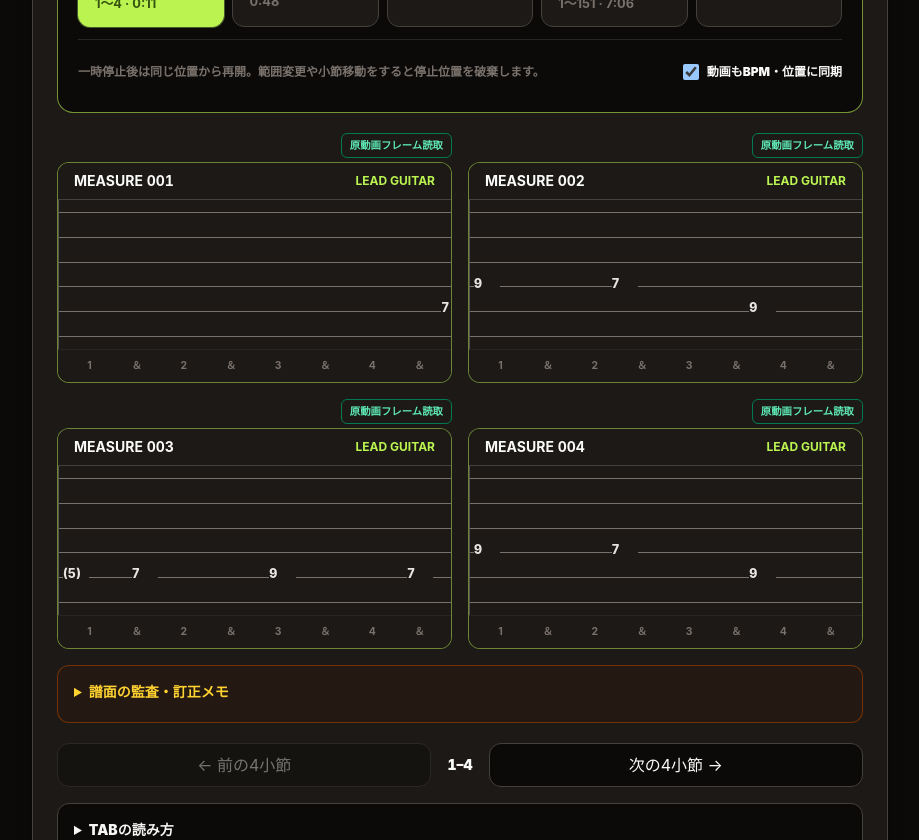
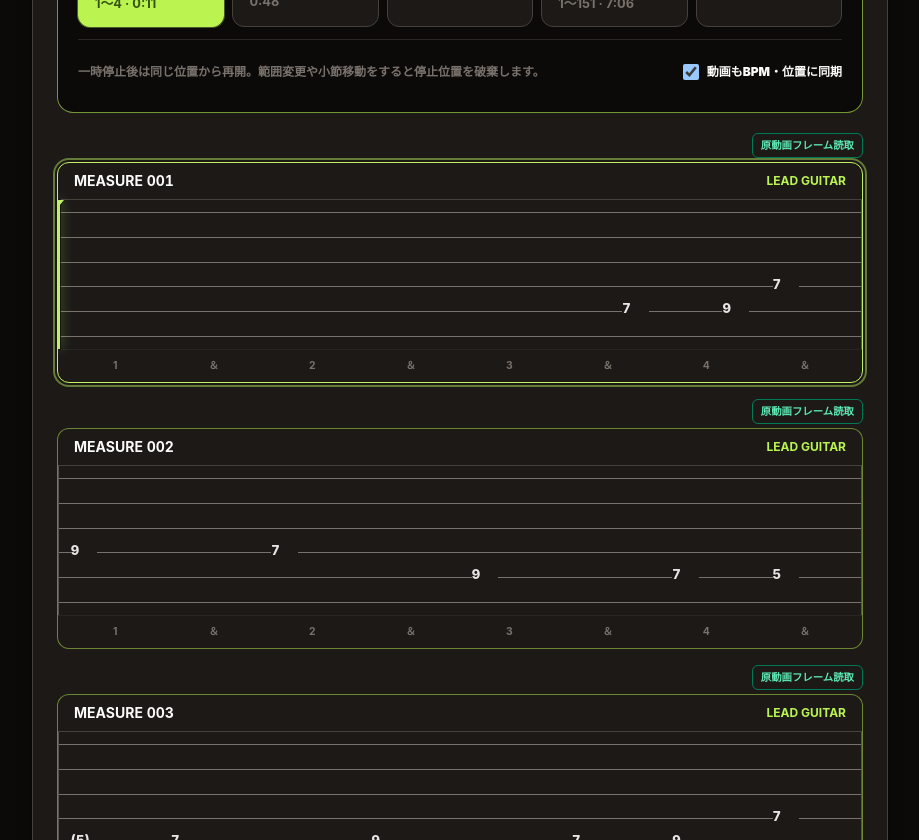
Before and after one commit to KTN44295080/fret-step-trainer, a Next.js app: page / in a window 1280 px wide. Shown: the part 1960-2800 px from the top of the page, without its empty margins (0-919 px from the left). Built offline with nearby package versions, Linux system fonts and the light colour scheme.

Commit message:
Fix life-over chorus timing and tab layout

```diff
--- a/app/globals.css
+++ b/app/globals.css
@@ -54,9 +54,9 @@ iframe:focus-visible {
 .tab-measure {
   position: relative;
   display: grid;
-  grid-template-columns: repeat(16, minmax(2.15rem, 1fr));
+  grid-template-columns: repeat(16, minmax(0, 1fr));
   grid-template-rows: repeat(6, 1.55rem);
-  min-width: 34rem;
+  min-width: 0;
   border-inline: 1px solid #57534e;
   background: #1c1917;
 }
@@ -105,9 +105,33 @@ button.tab-symbol {
 }
 
 .tab-glyph {
-  min-width: 1.65rem;
+  min-width: min(1.65rem, 100%);
   min-height: 1.55rem;
-  font-size: 0.78rem;
+  font-size: clamp(0.62rem, 1.2vw, 0.82rem);
+}
+
+.tab-playhead {
+  position: absolute;
+  top: 0;
+  bottom: 0;
+  z-index: 30;
+  width: 2px;
+  translate: -1px 0;
+  background: var(--accent);
+  box-shadow: 0 0 0 1px rgb(12 10 9 / 75%), 0 0 12px color-mix(in srgb, var(--accent) 80%, transparent);
+  pointer-events: none;
+}
+
+.tab-playhead::before {
+  position: absolute;
+  top: 0;
+  left: 50%;
+  width: 0;
+  height: 0;
+  translate: -50% 0;
+  border-inline: 0.34rem solid transparent;
+  border-top: 0.42rem solid var(--accent);
+  content: "";
 }
 
 .tab-effect {
@@ -284,13 +308,6 @@ input[type="range"] {
   accent-color: var(--accent);
 }
 
-@media (max-width: 640px) {
-  .tab-measure {
-    min-width: 32rem;
-    grid-template-columns: repeat(16, minmax(2rem, 1fr));
-  }
-}
-
 @media (prefers-reduced-motion: reduce) {
   *,
   *::before,
--- a/app/trainer-core.mjs
+++ b/app/trainer-core.mjs
@@ -51,6 +51,21 @@ export function measurePosition(startMeasure, endMeasure, positionSteps, meterMa
     elapsed += measureSteps;
   }
   return { measure: endMeasure, step: stepsForMeasure(endMeasure, meterMap) };
+}
+
+export function normalizeLifeOverLeadEighthRun(glyphs) {
+  if (glyphs.length !== 8) return glyphs;
+  const slots = glyphs.map((glyph) => glyph.slot);
+  const isRepeatedEighthNoteRun = slots
+    .slice(0, 7)
+    .every((slot, index) => slot === index * 2) && slots[7] === 15;
+  if (!isRepeatedEighthNoteRun) return glyphs;
+
+  // The OCR placed the last eighth note on the final sixteenth-note slot.
+  // In the source score it belongs on the eighth-note grid at slot 14.
+  return glyphs.map((glyph, index) => (
+    index === 7 ? { ...glyph, slot: 14 } : glyph
+  ));
 }
 
 export function videoTimeForPosition(
--- a/app/trainer.tsx
+++ b/app/trainer.tsx
@@ -10,6 +10,7 @@ import {
   nearestPlaybackRate,
   measurePosition,
   playbackPositionSteps,
+  normalizeLifeOverLeadEighthRun,
   positionToMeasure,
   stepsBeforeMeasure,
   stepsForMeasure,
@@ -828,7 +829,10 @@ const MADOW_NEEDS_REVIEW = new Set<string>([
 function auditedGlyphRecord(songId: SongId, trackId: TrackId) {
   const source = AUDITED_TAB_DATA[songId]?.[trackId] ?? {};
   return Object.fromEntries(Object.entries(source).map(([measure, glyphs]) => {
-    const safeGlyphs = glyphs.map((glyph) => ({
+    const timedGlyphs = songId === "life-over" && trackId === "lead"
+      ? normalizeLifeOverLeadEighthRun(glyphs)
+      : glyphs;
+    const safeGlyphs = timedGlyphs.map((glyph) => ({
       ...glyph,
       symbols: glyph.symbols.map((symbol) => {
         const numeric = symbol.text.replace(/[^0-9]/g, "");
@@ -998,7 +1002,7 @@ function TabMeasure({
   const events = TAB_EVENTS.filter((event) => event.measure === measure);
 
   return (
-    <section className="overflow-x-auto rounded-xl border border-stone-700 bg-stone-900" aria-label={`${measure}小節目`}>
+    <section className="overflow-hidden rounded-xl border border-stone-700 bg-stone-900" aria-label={`${measure}小節目`}>
       <div className="flex items-center justify-between border-b border-stone-700 px-4 py-2">
         <p className="text-sm font-bold tabular-nums">MEASURE {String(measure).padStart(2, "0")}</p>
         <p className="text-xs text-stone-400">4 / 4</p>
@@ -1059,7 +1063,7 @@ function TechniqueTabMeasure({ measure }: { measure: number }) {
     .find((item) => item.measure === measure);
 
   return (
-    <section className="overflow-x-auto rounded-xl border border-amber-700/70 bg-stone-900" aria-label={`${measure}小節目、特殊奏法`}>
+    <section className="overflow-hidden rounded-xl border border-amber-700/70 bg-stone-900" aria-label={`${measure}小節目、特殊奏法`}>
       <div className="flex items-center justify-between border-b border-stone-700 px-4 py-2">
         <p className="text-sm font-bold tabular-nums">MEASURE {String(measure).padStart(2, "0")}</p>
         <p className="text-xs font-bold text-amber-300">{description?.focus ?? "特殊奏法"}</p>
@@ -1099,29 +1103,38 @@ function ProceduralTabMeasure({
   glyphs,
   label,
   beats,
+  cursorStep,
 }: {
   measure: number;
   glyphs: ScoreGlyph[];
   label: string;
   beats: number;
+  cursorStep: number | null;
 }) {
   const hasNotes = glyphs.length > 0;
   const measureSteps = beats * 4;
   const displaySlot = (slot: number) => Math.min(measureSteps - 1, Math.round((slot / 16) * measureSteps));
 
   return (
-    <section className="overflow-x-auto rounded-xl border border-lime-300/50 bg-stone-900" aria-label={`${measure}小節目、${label}`}>
+    <section className="overflow-hidden rounded-xl border border-lime-300/50 bg-stone-900" aria-label={`${measure}小節目、${label}`}>
       <div className="flex items-center justify-between border-b border-stone-700 px-4 py-2">
         <p className="text-sm font-bold tabular-nums">MEASURE {String(measure).padStart(3, "0")}</p>
         <p className="text-xs font-bold text-lime-300">{hasNotes ? label.toUpperCase() : "REST"}</p>
       </div>
       <div
         className={cn("tab-measure", hasNotes ? "tab-measure-technique" : "tab-measure-rest")}
-        style={{ gridTemplateColumns: `repeat(${measureSteps}, minmax(2.15rem, 1fr))`, minWidth: `${measureSteps * 2.15}rem` }}
+        style={{ gridTemplateColumns: `repeat(${measureSteps}, minmax(0, 1fr))` }}
       >
         {STRING_RANGE.map((stringNo) => (
           <div className="tab-string-line" key={`${label}-line-${measure}-${stringNo}`} style={{ gridRow: stringNo }} aria-hidden="true" />
         ))}
+        {cursorStep !== null && (
+          <span
+            className="tab-playhead"
+            style={{ left: `${clamp(cursorStep / measureSteps, 0, 1) * 100}%` }}
+            aria-hidden="true"
+          />
+        )}
         {hasNotes ? glyphs.flatMap((glyph, glyphIndex) => glyph.symbols.map((symbol, symbolIndex) => (
           <span
             className="tab-symbol tab-glyph"
@@ -1141,7 +1154,7 @@ function ProceduralTabMeasure({
 
 function RestTabMeasure({ measure }: { measure: number }) {
   return (
-    <section className="overflow-x-auto rounded-xl border border-stone-800 bg-stone-950" aria-label={`${measure}小節目、リードは休み`}>
+    <section className="overflow-hidden rounded-xl border border-stone-800 bg-stone-950" aria-label={`${measure}小節目、リードは休み`}>
       <div className="flex items-center justify-between border-b border-stone-800 px-4 py-2">
         <p className="text-sm font-bold text-stone-500 tabular-nums">MEASURE {String(measure).padStart(2, "0")}</p>
         <p className="text-xs font-bold text-stone-600">LEAD REST</p>
@@ -1162,11 +1175,13 @@ function ScoreMeasure({
   trackId,
   measure,
   isPlaying,
+  cursorStep,
 }: {
   songId: SongId;
   trackId: TrackId;
   measure: number;
   isPlaying: boolean;
+  cursorStep: number | null;
 }) {
   const audit = scoreAuditStatus(songId, trackId, measure);
   const proceduralGlyphs = glyphsForTrack(songId, trackId, measure);
@@ -1176,6 +1191,7 @@ function ScoreMeasure({
     glyphs={proceduralGlyphs}
     label={proceduralLabel}
     beats={SONGS[songId].meterMap[measure] ?? 4}
+    cursorStep={cursorStep}
   />;
 
   return (
@@ -1481,6 +1497,15 @@ export function GuitarTrainer() {
   const selectedPlaybackProgress = clamp(playbackProgressSteps / selectedPlaybackTotalSteps, 0, 1);
   const canResumeSelected = pausedSession?.startMeasure === selectedPlaybackChoice.start
     && pausedSession.endMeasure === selectedPlaybackChoice.end;
+  const cursorSession = playbackSessionRef.current ?? pausedSession;
+  const scoreCursor = cursorSession
+    ? measurePosition(
+        cursorSession.startMeasure,
+        cursorSession.endMeasure,
+        Math.max(0, playbackProgressSteps),
+        song.meterMap,
+      )
+    : { measure: activeMeasure, step: 0 };
 
   const sendVideoCommand = useCallback((command: "playVideo" | "pauseVideo" | "seekTo" | "setPlaybackRate", args: Array<number | boolean> = []) => {
     iframeRef.current?.contentWindow?.postMessage(JSON.stringify({
@@ -2118,7 +2143,7 @@ export function GuitarTrainer() {
   return (
     <main className="min-h-dvh bg-stone-950 pb-16 text-stone-50">
       <header className="border-b border-stone-800 bg-stone-950">
-        <div className="mx-auto max-w-7xl px-4 py-6 sm:px-6 lg:px-8">
+        <div className="mx-auto max-w-[160rem] px-4 py-6 sm:px-6 lg:px-8">
           <div className="flex flex-col gap-5 lg:flex-row lg:items-end lg:justify-between">
             <div>
             <div className="mb-3 flex flex-wrap items-center gap-2">
@@ -2200,11 +2225,11 @@ export function GuitarTrainer() {
       </header>
 
       <details className="live-console border-b border-stone-700 bg-stone-950">
-        <summary className="mx-auto flex min-h-14 max-w-7xl cursor-pointer items-center justify-between gap-4 px-4 py-3 font-black sm:px-6 lg:px-8">
+        <summary className="mx-auto flex min-h-14 max-w-[160rem] cursor-pointer items-center justify-between gap-4 px-4 py-3 font-black sm:px-6 lg:px-8">
           <span>Ampero入力・チューナー・TAB判定</span>
           <span className="text-xs text-lime-300">{inputEnabled ? "接続中" : "必要な時だけ開く"}</span>
         </summary>
-        <div className="mx-auto max-w-7xl px-4 py-3 sm:px-6 lg:px-8">
+        <div className="mx-auto max-w-[160rem] px-4 py-3 sm:px-6 lg:px-8">
           <div className="flex flex-col gap-3 lg:flex-row lg:items-center lg:justify-between">
             <div className="flex flex-wrap items-center gap-3">
               <span className="rounded-md bg-lime-300 px-2 py-1 text-[0.68rem] font-black text-lime-950">LIVE MONITOR</span>
@@ -2282,28 +2307,8 @@ export function GuitarTrainer() {
         </div>
       </details>
 
-      <div className="mx-auto grid max-w-7xl gap-6 px-4 py-6 sm:px-6 lg:grid-cols-[minmax(0,1fr)_21rem] lg:px-8">
+      <div className="mx-auto grid max-w-[160rem] gap-6 px-4 py-6 sm:px-6 lg:grid-cols-[minmax(0,1fr)_21rem] lg:px-8">
         <div className="min-w-0 space-y-6">
-          <section className="rounded-2xl border border-stone-800 bg-stone-900 p-4 sm:p-6" aria-labelledby="song-map-title">
-            <div className="mb-4 flex flex-col gap-2 sm:flex-row sm:items-end sm:justify-between">
-              <div>
-                <p className="text-sm font-bold text-lime-300">SONG MAP</p>
-                <h2 id="song-map-title" className="mt-1 text-balance text-2xl font-black">曲のどこを弾いているか</h2>
-              </div>
-              <p className="text-pretty text-sm text-stone-400">{trackId === "backing" ? "バッキングTAB / 黄 = ミュート・アルペジオ区間" : "緑 = 単音TAB / 黄 = 特殊奏法 / 暗色 = リード休み"}</p>
-            </div>
-            <SongMap parts={song.map} currentMeasure={activeMeasure} onJump={jumpScoreTo} />
-            <div className="mt-4 flex flex-col gap-2 rounded-xl border border-stone-700 bg-stone-950 p-3 sm:flex-row sm:items-center sm:justify-between">
-              <p className="text-sm font-bold text-stone-300">
-                共通位置 <span className="text-lime-300 tabular-nums">{activeMeasure}小節</span>
-                <span className="ml-2 text-stone-500">SONG MAP → TAB → 動画位置</span>
-              </p>
-              <button className="min-h-11 rounded-xl border border-lime-300 px-4 text-sm font-black text-lime-300 hover:bg-lime-300 hover:text-lime-950" onClick={() => playVideoFromMeasure(activeMeasure)} type="button">
-                ▶ 動画を{activeMeasure}小節から
-              </button>
-            </div>
-          </section>
-
           <section className="overflow-hidden rounded-2xl border border-stone-800 bg-stone-900" aria-labelledby="video-title">
             <div className="flex flex-col gap-4 border-b border-stone-800 p-4 sm:flex-row sm:items-end sm:justify-between sm:p-5">
               <div>
@@ -2331,6 +2336,26 @@ export function GuitarTrainer() {
                 src={`https://www.youtube-nocookie.com/embed/${track.videoId}?start=${videoStart}&rel=0&autoplay=${videoAutoplay ? 1 : 0}&enablejsapi=1&playsinline=1`}
                 title={`${song.title} ${track.label} TAB 動画`}
               />
+            </div>
+          </section>
+
+          <section className="rounded-2xl border border-stone-800 bg-stone-900 p-4 sm:p-6" aria-labelledby="song-map-title">
+            <div className="mb-4 flex flex-col gap-2 sm:flex-row sm:items-end sm:justify-between">
+              <div>
+                <p className="text-sm font-bold text-lime-300">SONG MAP</p>
+                <h2 id="song-map-title" className="mt-1 text-balance text-2xl font-black">曲のどこを弾いているか</h2>
+              </div>
+              <p className="text-pretty text-sm text-stone-400">{trackId === "backing" ? "バッキングTAB / 黄 = ミュート・アルペジオ区間" : "緑 = 単音TAB / 黄 = 特殊奏法 / 暗色 = リード休み"}</p>
+            </div>
+            <SongMap parts={song.map} currentMeasure={activeMeasure} onJump={jumpScoreTo} />
+            <div className="mt-4 flex flex-col gap-2 rounded-xl border border-stone-700 bg-stone-950 p-3 sm:flex-row sm:items-center sm:justify-between">
+              <p className="text-sm font-bold text-stone-300">
+                共通位置 <span className="text-lime-300 tabular-nums">{activeMeasure}小節</span>
+                <span className="ml-2 text-stone-500">SONG MAP → TAB → 動画位置</span>
+              </p>
+              <button className="min-h-11 rounded-xl border border-lime-300 px-4 text-sm font-black text-lime-300 hover:bg-lime-300 hover:text-lime-950" onClick={() => playVideoFromMeasure(activeMeasure)} type="button">
+                ▶ 動画を{activeMeasure}小節から
+              </button>
             </div>
           </section>
 
@@ -2430,9 +2455,16 @@ export function GuitarTrainer() {
               </div>
             </div>
 
-            <div className="mt-5 grid gap-4 xl:grid-cols-2">
+            <div className="mt-5 grid gap-4">
               {selectedScorePage.measures.map((measure) => (
-                <ScoreMeasure songId={songId} trackId={trackId} measure={measure} isPlaying={playbackMeasure === measure} key={measure} />
+                <ScoreMeasure
+                  songId={songId}
+                  trackId={trackId}
+                  measure={measure}
+                  isPlaying={scoreCursor.measure === measure}
+                  cursorStep={scoreCursor.measure === measure ? scoreCursor.step : null}
+                  key={measure}
+                />
               ))}
             </div>
 
```
Also changed, not shown: 1 other file (tests, documents, lock files or other folders).
